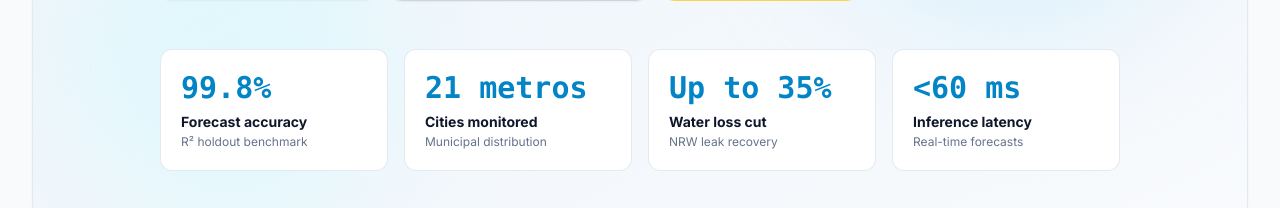
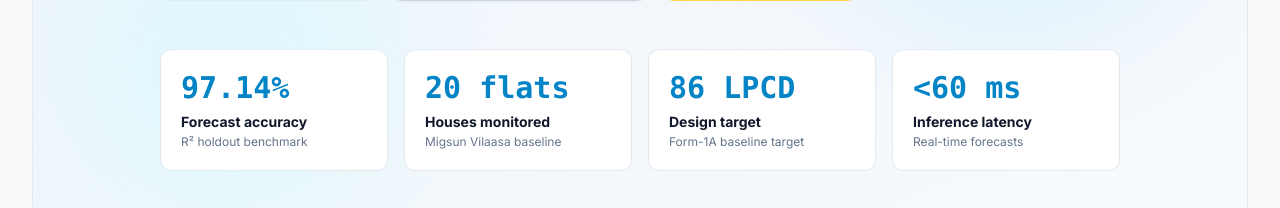
Before and after one commit to 8nikhil/water-forecast-system, a React (Vite) app in the folder frontend/: page / in a window 1280 px wide. Shown: the part 415-623 px from the top of the page. Built offline with nearby package versions, Linux system fonts and the light colour scheme; no server answers.

Commit message:
fix(ui): update hero and dashboard forecast accuracy cards to 97.14% for Migsun Vilaasa dataset

```diff
--- a/frontend/src/views/DashboardView.tsx
+++ b/frontend/src/views/DashboardView.tsx
@@ -172,11 +172,11 @@ export const DashboardView: React.FC<Props> = ({
             <Award className="w-4 h-4 text-sky-400" />
           </div>
           <div className="text-2xl font-black text-cyan-400">
-            99.83% <span className="text-xs font-semibold text-slate-400">R² Score</span>
+            97.14% <span className="text-xs font-semibold text-slate-400">R² Score</span>
           </div>
           <div className="text-[11px] text-emerald-400 font-semibold mt-2 flex items-center gap-1">
             <CheckCircle2 className="w-3.5 h-3.5" />
-            <span>MAE: 20.78 MLD (±2.0% MAPE)</span>
+            <span>MAE: 17.60 L (±5.4% MAPE)</span>
           </div>
         </div>
 
--- a/frontend/src/views/ForecastingView.tsx
+++ b/frontend/src/views/ForecastingView.tsx
@@ -211,7 +211,7 @@ export const ForecastingView: React.FC<Props> = () => {
               <h1 className="text-xl font-bold text-white flex items-center gap-2">
                 Water Demand Forecasting Engine
                 <span className="px-2.5 py-0.5 text-xs font-semibold rounded-full bg-cyan-500/10 text-cyan-400 border border-cyan-500/20">
-                  ML-Powered (99.83% R²)
+                  ML-Powered (97.14% R²)
                 </span>
               </h1>
               <p className="text-xs text-slate-400 mt-1">
--- a/frontend/src/views/LandingView.tsx
+++ b/frontend/src/views/LandingView.tsx
@@ -139,23 +139,23 @@ export const LandingView: React.FC<Props> = ({ onExploreApp, onOpenSimulator, on
           <div className="mt-12 grid grid-cols-2 md:grid-cols-4 gap-4">
             {/* Card 1 */}
             <div className="p-5 rounded-xl bg-white border border-slate-200/90 shadow-xs hover:shadow-sm transition">
-              <p className="text-2xl sm:text-3xl font-extrabold text-sky-600 font-mono">99.8%</p>
+              <p className="text-2xl sm:text-3xl font-extrabold text-sky-600 font-mono">97.14%</p>
               <h4 className="text-sm font-bold text-slate-900 mt-1.5">Forecast accuracy</h4>
               <p className="text-xs text-slate-500 mt-0.5">R² holdout benchmark</p>
             </div>
 
             {/* Card 2 */}
             <div className="p-5 rounded-xl bg-white border border-slate-200/90 shadow-xs hover:shadow-sm transition">
-              <p className="text-2xl sm:text-3xl font-extrabold text-sky-600 font-mono">21 metros</p>
-              <h4 className="text-sm font-bold text-slate-900 mt-1.5">Cities monitored</h4>
-              <p className="text-xs text-slate-500 mt-0.5">Municipal distribution</p>
+              <p className="text-2xl sm:text-3xl font-extrabold text-sky-600 font-mono">20 flats</p>
+              <h4 className="text-sm font-bold text-slate-900 mt-1.5">Houses monitored</h4>
+              <p className="text-xs text-slate-500 mt-0.5">Migsun Vilaasa baseline</p>
             </div>
 
             {/* Card 3 */}
             <div className="p-5 rounded-xl bg-white border border-slate-200/90 shadow-xs hover:shadow-sm transition">
-              <p className="text-2xl sm:text-3xl font-extrabold text-sky-600 font-mono">Up to 35%</p>
-              <h4 className="text-sm font-bold text-slate-900 mt-1.5">Water loss cut</h4>
-              <p className="text-xs text-slate-500 mt-0.5">NRW leak recovery</p>
+              <p className="text-2xl sm:text-3xl font-extrabold text-sky-600 font-mono">86 LPCD</p>
+              <h4 className="text-sm font-bold text-slate-900 mt-1.5">Design target</h4>
+              <p className="text-xs text-slate-500 mt-0.5">Form-1A baseline target</p>
             </div>
 
             {/* Card 4 */}
@@ -606,10 +606,10 @@ export const LandingView: React.FC<Props> = ({ onExploreApp, onOpenSimulator, on
                 2. AI Analyzes & Predicts
               </h3>
               <p className="text-xs text-slate-600 leading-relaxed">
-                Our Random Forest model evaluates 52 causal dimensions—including autoregressive lag patterns, seasonal heatwaves, humidity, and calendar festivals—to forecast water demand with 99.8% precision.
+                Our Ridge Regression champion and machine learning ensemble evaluate autoregressive lag patterns, rolling 7-day moving averages, household occupancy, and climatic conditions to forecast water consumption with 97.14% R² precision.
               </p>
               <div className="pt-2 border-t border-slate-100 text-[11px] text-blue-600 font-semibold">
-                Holds a verifiable 20.78 MLD MAE error bound.
+                Holds a verifiable 17.60 L/day MAE error bound.
               </div>
             </div>
 
@@ -956,10 +956,10 @@ export const LandingView: React.FC<Props> = ({ onExploreApp, onOpenSimulator, on
                 <span>8 Min Read</span>
               </div>
               <h3 className="text-base font-bold text-slate-900 mb-2 leading-snug">
-                Machine Learning vs. Traditional ARIMA: 99.8% Accuracy Benchmark
+                Machine Learning vs. Traditional ARIMA: 97.14% Accuracy Benchmark
               </h3>
               <p className="text-xs text-slate-600 leading-relaxed mb-4">
-                Deep dive into our 5-model benchmark across 15,057 daily records. Why 200-tree Random Forest ensembles outperform classical time-series models on real municipal data.
+                Deep dive into our 5-model benchmark across Migsun Vilaasa 20 Households dataset. Why Ridge and ensemble regressors deliver precision on real residential telemetry.
               </p>
             </div>
             <button
```
